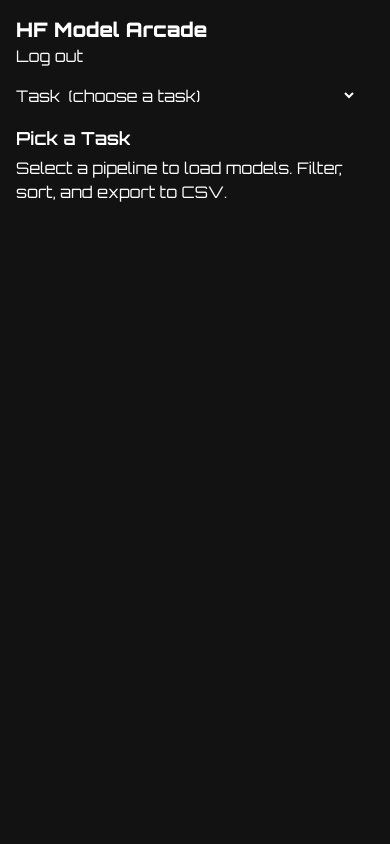
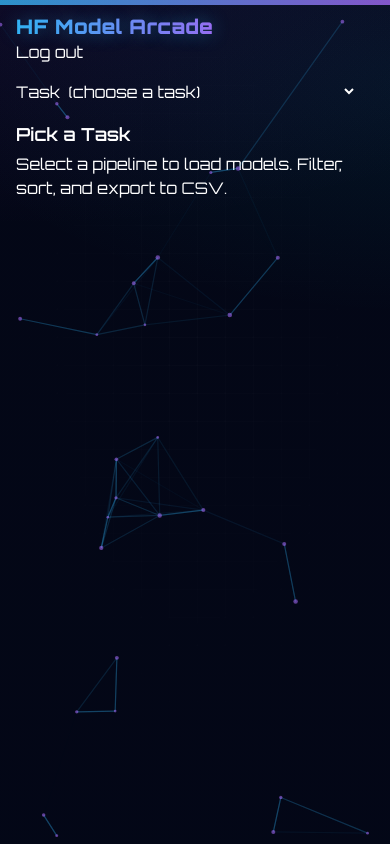
Before and after one commit to megazord-studio/hf_inference, a FastAPI app: page / in a window 390 px wide. Run offline with FastAPI, Linux system fonts and the light colour scheme; some libraries are stand-ins or nearby versions.

Commit message:
Add neural net background, widen modal, refine form layout
Introduce a subtle animated canvas network and a drifting grid on a dark gradient, honoring reduced-motion preferences, and include the canvas and script in the base layout. Make the run modal wider, enlarge the close icon, and give the “Open on HF” action more breathing room. Stack the “Extra args (JSON)” textarea below its label, apply a gradient brand style to the navbar, and slightly thicken the top accent bar.

```diff
--- a/app/static/css/app.css
+++ b/app/static/css/app.css
@@ -4,18 +4,142 @@
   margin: 0;
   font-family: "Orbitron", ui-sans-serif, system-ui, -apple-system, Segoe UI, Roboto, Helvetica, Arial, sans-serif;
   font-weight: 400;
+  /* Subtle gradient background with soft vignette grid (lower alpha) */
+  background: radial-gradient(1100px 520px at 8% -10%, rgba(147, 51, 234, 0.10), transparent 60%),
+  radial-gradient(900px 420px at 110% 10%, rgba(6, 182, 212, 0.08), transparent 55%),
+  linear-gradient(180deg, rgba(2, 6, 23, 0.9), rgba(2, 6, 23, 0.92));
 }
 
-/* Small helper for count chip (optional) */
-#count { display: inline-block; }
-
-/* Ensure dialog uses full DaisyUI modal-box width on small screens */
-@media (max-width: 520px) {
-  dialog.modal > .modal-box { width: 92vw; }
+body::before {
+  content: "";
+  position: fixed;
+  inset: 0;
+  background-image: linear-gradient(rgba(255, 255, 255, 0.02) 1px, transparent 1px),
+  linear-gradient(90deg, rgba(255, 255, 255, 0.02) 1px, transparent 1px);
+  background-size: 28px 28px, 28px 28px;
+  /* fade the grid towards edges */
+  mask-image: radial-gradient(60% 60% at 50% 40%, black, transparent 90%);
+  pointer-events: none;
+  z-index: 1;
+  animation: gridDrift 120s linear infinite alternate;
 }
 
-/* Stronger modal backdrop for better contrast */
-dialog.modal::backdrop {
-  background: rgba(0, 0, 0, 0.65);
-  backdrop-filter: blur(2px);
+/* Thin top accent bar */
+body::after {
+  content: "";
+  position: fixed;
+  top: 0; left: 0; right: 0;
+  height: 5px;
+  background: linear-gradient(90deg, hsl(var(--p)), hsl(var(--a)));
+  opacity: 0.8;
+  pointer-events: none;
+  z-index: 1;
 }
+
+/* Canvas-based neural net background (behind content) */
+.net-bg-canvas {
+  position: fixed;
+  inset: 0;
+  width: 100vw;
+  height: 100vh;
+  pointer-events: none;
+  z-index: 0;
+}
+
+/* Subtle grid drift animation and orb glow for background */
+@keyframes gridDrift {
+  0% { background-position: 0 0, 0 0; }
+  100% { background-position: 28px 14px, 14px 28px; }
+}
+
+/* Gradient brand text for the title */
+.brand {
+  font-weight: 900;
+  letter-spacing: 0.02em;
+  line-height: 1;
+  background: linear-gradient(92deg, hsl(var(--p)) 0%, hsl(var(--a)) 100%);
+  -webkit-background-clip: text;
+  background-clip: text;
+  color: transparent;
+  text-shadow: 0 0 18px color-mix(in hsl, hsl(var(--p)) 40%, transparent);
+}
+
+/* Lift cards slightly on hover */
+.card {
+  transition: transform 0.2s ease, box-shadow 0.2s ease, border-color 0.2s ease;
+  border: 1px solid rgba(255, 255, 255, 0.06);
+  background-color: rgba(255, 255, 255, 0.015);
+}
+
+.card:hover {
+  transform: translateY(-2px);
+  box-shadow: 0 10px 24px rgba(0, 0, 0, 0.35), 0 0 0 1px color-mix(in hsl, hsl(var(--a)) 20%, transparent) inset;
+}
+
+/* Buttons: soft glow and snappy hover */
+.btn-primary, .btn-accent {
+  position: relative;
+  transition: transform 0.08s ease, box-shadow 0.2s ease;
+  box-shadow: 0 0 0 rgba(0, 0, 0, 0);
+}
+
+.btn-primary:hover, .btn-accent:hover {
+  transform: translateY(-1px);
+  box-shadow: 0 8px 24px color-mix(in hsl, hsl(var(--a)) 35%, transparent);
+}
+
+.btn:focus-visible {
+  outline: none;
+  box-shadow: 0 0 0 3px color-mix(in hsl, hsl(var(--a)) 50%, transparent);
+}
+
+/* Inputs/selects: clear focus affordance */
+.input.input-bordered:focus,
+.select.select-bordered:focus {
+  outline: none;
+  border-color: hsl(var(--a));
+  box-shadow: 0 0 0 2px color-mix(in hsl, hsl(var(--a)) 60%, transparent);
+}
+
+/* Nicer selection color */
+::selection {
+  background: hsl(var(--a));
+  color: #ffffff;
+}
+
+/* Scrollbar polish (WebKit) */
+*::-webkit-scrollbar { width: 10px; height: 10px; }
+
+*::-webkit-scrollbar-track { background: transparent; }
+
+*::-webkit-scrollbar-thumb {
+  background: rgba(255, 255, 255, 0.22);
+  border-radius: 999px;
+}
+
+/* Developer-friendly monospace polish */
+code, kbd, samp {
+  font-family: ui-monospace, SFMono-Regular, Menlo, Monaco, Consolas, "Liberation Mono", "Courier New", monospace;
+}
+
+pre, code {
+  background: rgba(255, 255, 255, 0.04);
+  border: 1px solid rgba(255, 255, 255, 0.08);
+  border-radius: 0.5rem;
+}
+
+pre {
+  padding: 0.875rem 1rem;
+  overflow: auto;
+}
+
+/* Reduce motion for accessibility */
+@media (prefers-reduced-motion: reduce) {
+  html::before, body::before { animation: none !important; }
+}
+
+/* DaisyUI theme tokens (needed for gradients/accents) */
+html[data-theme="synthwave"] {
+  --a: 265 85% 68%; /* accent: techy violet */
+  --p: 200 90% 58%; /* primary: deep cyan */
+}
--- /dev/null
+++ b/app/static/js/net-bg.js
@@ -0,0 +1,225 @@
+(function () {
+  const canvas = document.getElementById('net-bg');
+  if (!canvas) return;
+
+  const ctx = canvas.getContext('2d', {alpha: true});
+  const dpr = Math.max(1, Math.min(2, window.devicePixelRatio || 1));
+  let width = 0, height = 0;
+  let nodes = [];
+  let running = true;
+
+  // Respect reduced motion
+  const prefersReduced = window.matchMedia('(prefers-reduced-motion: reduce)');
+  const isReduced = () => prefersReduced.matches;
+
+  function getVar(name) {
+    return getComputedStyle(document.documentElement).getPropertyValue(name).trim();
+  }
+
+  function theme() {
+    const p = getVar('--p') || '200 90% 58%';
+    const a = getVar('--a') || '265 85% 68%';
+    return {
+      link: (alpha) => `hsl(${p} / ${alpha})`,
+      node: (alpha) => `hsl(${a} / ${alpha})`,
+    };
+  }
+
+  function resize() {
+    width = Math.floor(window.innerWidth);
+    height = Math.floor(window.innerHeight);
+    canvas.width = Math.floor(width * dpr);
+    canvas.height = Math.floor(height * dpr);
+    canvas.style.width = width + 'px';
+    canvas.style.height = height + 'px';
+    ctx.setTransform(dpr, 0, 0, dpr, 0, 0);
+    initNodes();
+  }
+
+  function initNodes() {
+    // Density-based count (kept modest for perf)
+    const area = width * height;
+    const target = Math.max(30, Math.min(110, Math.round(area / 26000)));
+    const speed = 0.10 + Math.min(0.20, area / 1.5e6); // px/frame (faster)
+
+    const newNodes = [];
+    for (let i = 0; i < target; i++) {
+      newNodes.push({
+        x: Math.random() * width,
+        y: Math.random() * height,
+        vx: (Math.random() - 0.5) * speed,
+        vy: (Math.random() - 0.5) * speed,
+        r: 1.3 + Math.random(),
+      });
+    }
+    nodes = newNodes;
+  }
+
+  function step() {
+    const th = theme();
+    const linkBaseAlpha = 0.22; // brighter lines
+    const nodeAlpha = 0.58; // brighter nodes
+    const linkDist = Math.max(110, Math.min(180, Math.hypot(width, height) * 0.10));
+    const linkDist2 = linkDist * linkDist;
+
+    ctx.clearRect(0, 0, width, height);
+
+    // Update positions (wrap edges)
+    for (let n of nodes) {
+      n.x += n.vx;
+      n.y += n.vy;
+      if (n.x < -5) n.x = width + 5; else if (n.x > width + 5) n.x = -5;
+      if (n.y < -5) n.y = height + 5; else if (n.y > height + 5) n.y = -5;
+    }
+
+    // Track nearest neighbor to ensure connectivity
+    const nearestIdx = new Array(nodes.length).fill(-1);
+    const nearestD2 = new Array(nodes.length).fill(Infinity);
+
+    // Draw links within distance and record nearest neighbors
+    ctx.lineWidth = 1.25;
+    for (let i = 0; i < nodes.length; i++) {
+      const ni = nodes[i];
+      for (let j = i + 1; j < nodes.length; j++) {
+        const nj = nodes[j];
+        const dx = ni.x - nj.x;
+        const dy = ni.y - nj.y;
+        const d2 = dx * dx + dy * dy;
+
+        if (d2 < nearestD2[i]) {
+          nearestD2[i] = d2;
+          nearestIdx[i] = j;
+        }
+        if (d2 < nearestD2[j]) {
+          nearestD2[j] = d2;
+          nearestIdx[j] = i;
+        }
+
+        if (d2 < linkDist2) {
+          const a = linkBaseAlpha * (1 - d2 / linkDist2);
+          ctx.strokeStyle = th.link(a.toFixed(3));
+          ctx.beginPath();
+          ctx.moveTo(ni.x, ni.y);
+          ctx.lineTo(nj.x, nj.y);
+          ctx.stroke();
+        }
+      }
+    }
+
+    // Ensure every node connects to its nearest neighbor for a cohesive net
+    for (let i = 0; i < nodes.length; i++) {
+      const j = nearestIdx[i];
+      if (j > i && j !== -1) {
+        // Slightly stronger than the weakest distance lines
+        const a = Math.max(0.18, linkBaseAlpha * 0.9);
+        ctx.strokeStyle = th.link(a.toFixed(3));
+        ctx.beginPath();
+        ctx.moveTo(nodes[i].x, nodes[i].y);
+        ctx.lineTo(nodes[j].x, nodes[j].y);
+        ctx.stroke();
+      }
+    }
+
+    // Draw nodes
+    for (let n of nodes) {
+      ctx.fillStyle = th.node(nodeAlpha);
+      ctx.beginPath();
+      ctx.arc(n.x, n.y, n.r, 0, Math.PI * 2);
+      ctx.fill();
+    }
+  }
+
+  function loop() {
+    if (!running) return;
+    step();
+    requestAnimationFrame(loop);
+  }
+
+  function renderStatic() {
+    // One-time render without motion, denser but gentle
+    const th = theme();
+    ctx.clearRect(0, 0, width, height);
+
+    // Slightly increase link density for static
+    const linkDist = Math.max(120, Math.min(190, Math.hypot(width, height) * 0.11));
+    const linkDist2 = linkDist * linkDist;
+
+    // Track nearest neighbor to ensure connectivity
+    const nearestIdx = new Array(nodes.length).fill(-1);
+    const nearestD2 = new Array(nodes.length).fill(Infinity);
+
+    // Links
+    ctx.lineWidth = 1.2;
+    for (let i = 0; i < nodes.length; i++) {
+      const ni = nodes[i];
+      for (let j = i + 1; j < nodes.length; j++) {
+        const nj = nodes[j];
+        const dx = ni.x - nj.x;
+        const dy = ni.y - nj.y;
+        const d2 = dx * dx + dy * dy;
+        if (d2 < nearestD2[i]) {
+          nearestD2[i] = d2;
+          nearestIdx[i] = j;
+        }
+        if (d2 < nearestD2[j]) {
+          nearestD2[j] = d2;
+          nearestIdx[j] = i;
+        }
+        if (d2 < linkDist2) {
+          const a = 0.18 * (1 - d2 / linkDist2);
+          ctx.strokeStyle = th.link(a.toFixed(3));
+          ctx.beginPath();
+          ctx.moveTo(ni.x, ni.y);
+          ctx.lineTo(nj.x, nj.y);
+          ctx.stroke();
+        }
+      }
+    }
+
+    // Ensure nearest neighbor connection
+    for (let i = 0; i < nodes.length; i++) {
+      const j = nearestIdx[i];
+      if (j > i && j !== -1) {
+        ctx.strokeStyle = th.link(0.22);
+        ctx.beginPath();
+        ctx.moveTo(nodes[i].x, nodes[i].y);
+        ctx.lineTo(nodes[j].x, nodes[j].y);
+        ctx.stroke();
+      }
+    }
+
+    // Nodes
+    for (let n of nodes) {
+      ctx.fillStyle = th.node(0.55);
+      ctx.beginPath();
+      ctx.arc(n.x, n.y, Math.max(1.3, n.r), 0, Math.PI * 2);
+      ctx.fill();
+    }
+  }
+
+  // Start / Stop on visibility
+  document.addEventListener('visibilitychange', () => {
+    running = !document.hidden && !isReduced();
+    if (running) requestAnimationFrame(loop);
+  });
+
+  // Resize
+  window.addEventListener('resize', resize, {passive: true});
+  prefersReduced.addEventListener('change', () => {
+    if (isReduced()) {
+      running = false;
+      renderStatic();
+    } else {
+      running = true;
+      requestAnimationFrame(loop);
+    }
+  });
+
+  // Init
+  resize();
+  if (isReduced()) {
+    renderStatic();
+  } else {
+    requestAnimationFrame(loop);
+  }
+})();
--- a/app/static/js/run_modal.js
+++ b/app/static/js/run_modal.js
@@ -12,7 +12,7 @@
     // Clear and create modal-box container
     dlg.innerHTML = '';
     const box = document.createElement('div');
-    box.className = 'modal-box p-0 rounded-xl border border-base-300 bg-base-200/95 shadow-2xl';
+    box.className = 'modal-box p-0 rounded-xl border border-base-300 bg-base-200/95 shadow-2xl w-[94vw] md:w-[80vw] lg:max-w-5xl';
     dlg.appendChild(box);
 
     // Close on outside click
@@ -37,7 +37,7 @@
 
       // Close button
       const closeBtn = document.createElement('button');
-      closeBtn.className = 'btn btn-sm btn-circle btn-ghost absolute right-2 top-2';
+      closeBtn.className = 'btn btn-md btn-circle btn-ghost absolute right-3 top-3 text-xl';
       closeBtn.textContent = '✕';
       closeBtn.addEventListener('click', () => dlg.close());
       box.appendChild(closeBtn);
--- a/app/templates/components/navbar.html
+++ b/app/templates/components/navbar.html
@@ -1,6 +1,6 @@
 <div class="navbar bg-base-200 rounded-box mb-4">
   <div class="flex-1">
-    <a class="text-xl font-black">HF Model Arcade</a>
+    <a class="brand text-xl font-black">HF Model Arcade</a>
   </div>
   <div class="flex-none">
     <a href="/logout" class="btn btn-ghost">Log out</a>
--- a/app/templates/components/run_modal.html
+++ b/app/templates/components/run_modal.html
@@ -1,7 +1,7 @@
 <template id="runModalTemplate">
   <div class="p-4 space-y-3">
-    <div class="flex justify-end gap-2">
-      <a class="btn btn-ghost btn-sm" data-href="hf" target="_blank"
+    <div class="flex justify-end gap-2 pr-12">
+      <a class="btn btn-ghost btn-md px-5" data-href="hf" target="_blank"
          rel="noopener">↗ Open on HF</a>
     </div>
     <!-- HTMX form host: prerendered by /run-form -->
--- a/app/templates/layouts/base.html
+++ b/app/templates/layouts/base.html
@@ -27,7 +27,9 @@
   {% block extra_head %}{% endblock %}
 </head>
 <body class="min-h-screen">
+<canvas id="net-bg" class="net-bg-canvas"></canvas>
 {% block body %}{% endblock %}
+<script src="/static/js/net-bg.js"></script>
 {% block extra_scripts %}{% endblock %}
 </body>
 </html>
```
Also changed, not shown: app/templates/partials/run_form.html (+5 -4 lines).
